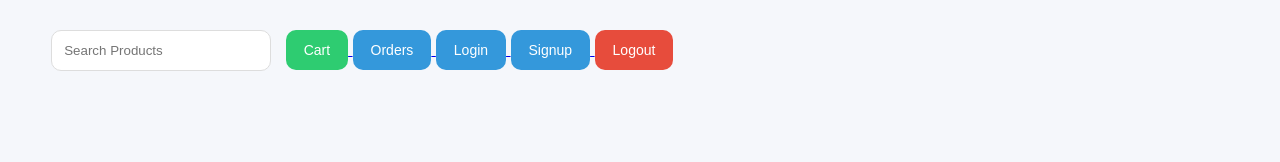
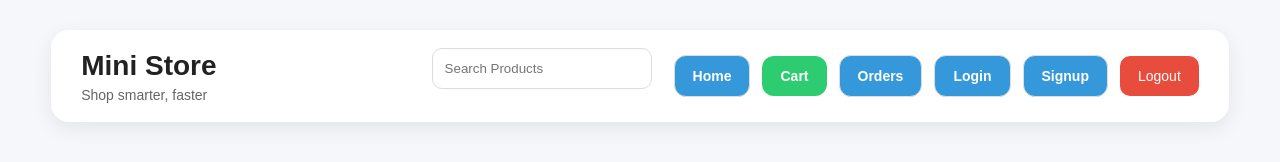
Before and after one commit to Subhadeep-Dhar/internship-workshop-omegabridge, a plain HTML site: page project_3_store/frontend/index.html in a window 1280 px wide. Drawn offline with nearby package versions, Linux system fonts and the light colour scheme; no server answers.

Commit message:
UI update 2

```diff
--- a/project_3_store/frontend/index.html
+++ b/project_3_store/frontend/index.html
@@ -15,11 +15,35 @@
 
     <div class="container">
 
-        <div>
+        <div class="top-bar">
+
+            <div class="logo">
+
+                <h1>
+                    Mini Store
+                </h1>
+
+                <p>
+                    Shop smarter, faster
+                </p>
+
+            </div>
+
+            <div class="nav-links">
 
                 <input type="text" id="search" placeholder="Search Products" onkeyup="searchProducts()">
 
-            <a href="cart.html">
+                <a class="nav-btn" href="index.html">
+
+                    <button>
+
+                        Home
+
+                    </button>
+
+                </a>
+
+                <a class="nav-btn" href="cart.html">
 
                     <button class="cart-btn">
 
@@ -29,7 +53,7 @@
 
                 </a>
 
-            <a href="orders.html">
+                <a class="nav-btn" href="orders.html">
 
                     <button>
 
@@ -39,18 +63,22 @@
 
                 </a>
 
-            <a href="login.html">
+                <a class="nav-btn" href="login.html">
 
                     <button>
+
                         Login
+
                     </button>
 
                 </a>
 
-            <a href="signup.html">
+                <a class="nav-btn" href="signup.html">
 
                     <button>
+
                         Signup
+
                     </button>
 
                 </a>
@@ -60,6 +88,8 @@
                     Logout
 
                 </button>
+
+            </div>
 
         </div>
 
--- a/project_3_store/frontend/style.css
+++ b/project_3_store/frontend/style.css
@@ -23,17 +23,71 @@ body {
 
 .top-bar {
     background: white;
-    padding: 18px 25px;
-    border-radius: 16px;
-    margin-bottom: 30px;
+    padding: 18px 30px;
+    border-radius: 18px;
 
     display: flex;
     justify-content: space-between;
     align-items: center;
 
     box-shadow:
-    0 4px 14px
+    0 6px 20px
     rgba(0,0,0,0.08);
+
+    margin-bottom: 35px;
+}
+
+.logo h1 {
+    font-size: 28px;
+}
+
+.logo p {
+    color: #777;
+    font-size: 14px;
+    margin-top: 4px;
+}
+
+.nav-links {
+    display: flex;
+    align-items: center;
+    gap: 12px;
+}
+
+.nav-btn {
+    text-decoration: none;
+}
+
+.nav-btn button {
+    background: white;
+    color: #333;
+    border: 1px solid #ddd;
+    border-radius: 12px;
+    padding: 12px 18px;
+    font-weight: 600;
+}
+
+.nav-btn button:hover {
+    background: #3498db;
+    color: white;
+    border-color: #3498db;
+}
+
+.primary-btn button {
+    background: #3498db;
+    color: white;
+    border: none;
+}
+
+.cart-btn {
+    background: #2ecc71 !important;
+    color: white !important;
+    border: none !important;
+}
+
+.logout-btn {
+    background: #e74c3c !important;
+    color: white !important;
+    border: none !important;
 }
 
 .top-bar h1 {
```
Also changed, not shown: project_3_store/frontend/cart.html (+47 -0 lines), project_3_store/frontend/login.html (+25 -1 lines), project_3_store/frontend/orders.html (+43 -7 lines), project_3_store/frontend/signup.html (+25 -1 lines). Lines whose indentation alone changed are shown as unchanged.
